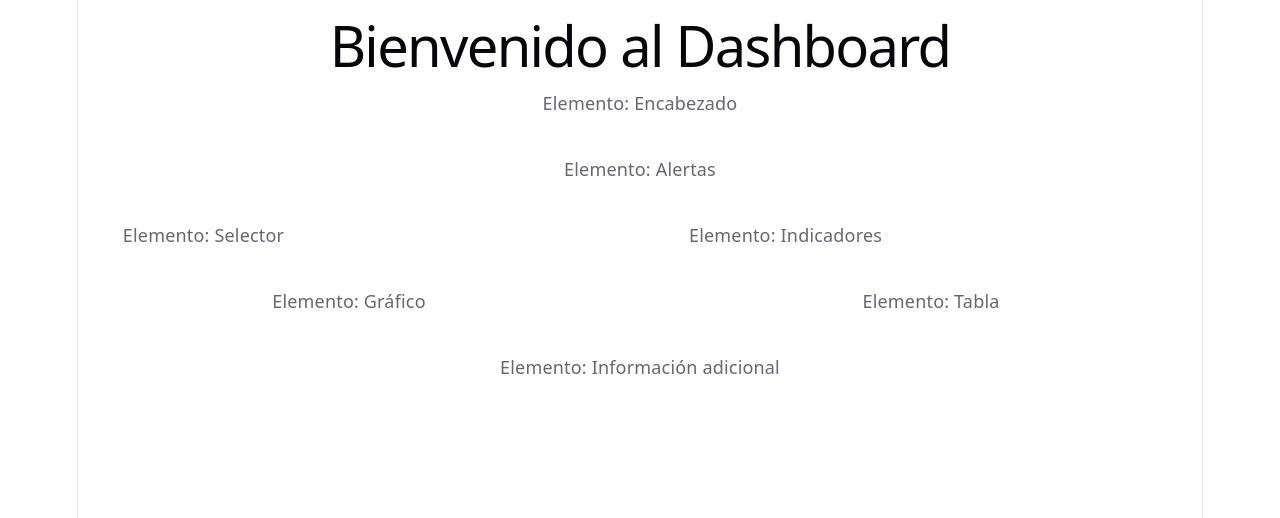
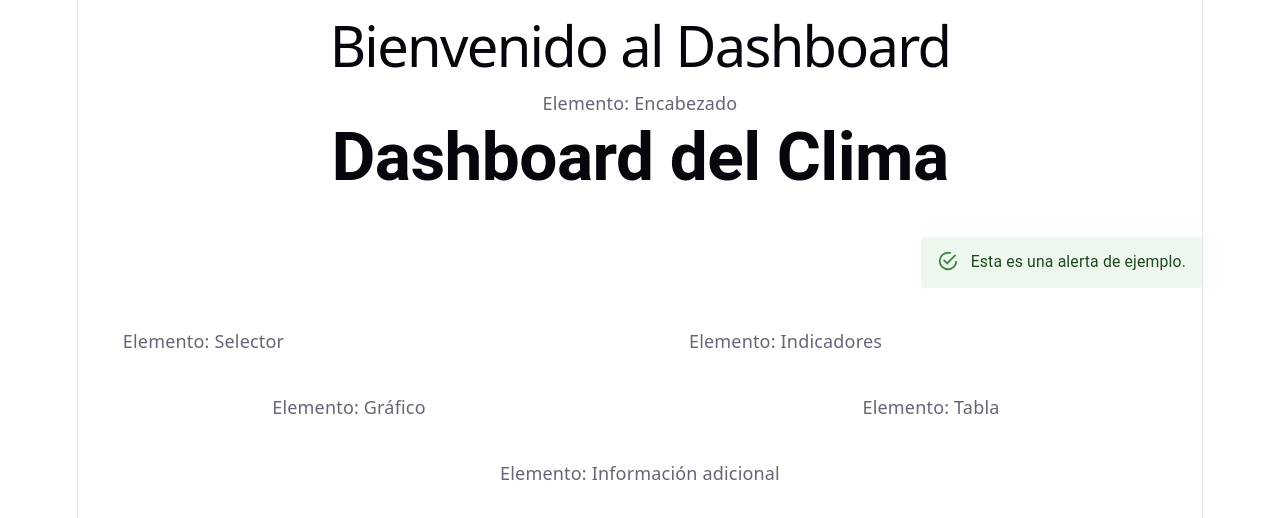
Before and after one commit to Christian777-Ing/Dashboard, a React (Vite) app: page / in a window 1280 px wide. Shown: the top 518 px of the page. Built offline with nearby package versions, Linux system fonts and the light colour scheme.

Commit message:
Agregar componentes

```diff
--- a/src/App.tsx
+++ b/src/App.tsx
@@ -1,5 +1,7 @@
 import './App.css'
 import { Grid } from '@mui/material';
+import HeaderUI from './components/HeaderUI';
+import AlertUI from './components/AlertUI';
 
 function App() {
 
@@ -13,10 +15,14 @@ function App() {
       <Grid container spacing={5} sx={{ justifyContent: "left", alignItems: "center" }}>
 
          {/* Encabezado */}
-         <Grid size={{ xs: 12, md: 12 }}>Elemento: Encabezado</Grid>
+         <Grid size={{ xs: 12, md: 12 }}>Elemento: Encabezado
+           <HeaderUI/>
+         </Grid>
 
          {/* Alertas */}
-         <Grid size={{ xs: 12, md: 12 }}>Elemento: Alertas</Grid>
+         <Grid size={{ xs: 12, md: 12 }} container sx={{ justifyContent: "right", alignItems: "center" }}>
+           <AlertUI description="Esta es una alerta de ejemplo." />
+         </Grid>
 
          {/* Selector */}
          <Grid size={{ xs: 12, md: 3  }}>Elemento: Selector</Grid>
--- /dev/null
+++ b/src/components/AlertUI.tsx
@@ -0,0 +1,11 @@
+import Alert from '@mui/material/Alert';
+
+interface AlertConfig {
+    description: string;
+}
+
+export default function AlertUI( config:AlertConfig ) {
+    return (
+        <Alert variant="standard" severity="success"> {config.description} </Alert>
+    )
+}
--- /dev/null
+++ b/src/components/HeaderUI.tsx
@@ -0,0 +1,12 @@
+import Typography from '@mui/material/Typography';
+
+export default function HeaderUI() {
+    return (
+        <Typography
+            variant="h2"
+            component="h1"
+            sx={{fontWeight: 'bold'}}>
+            Dashboard del Clima
+        </Typography>
+    )
+}
```
